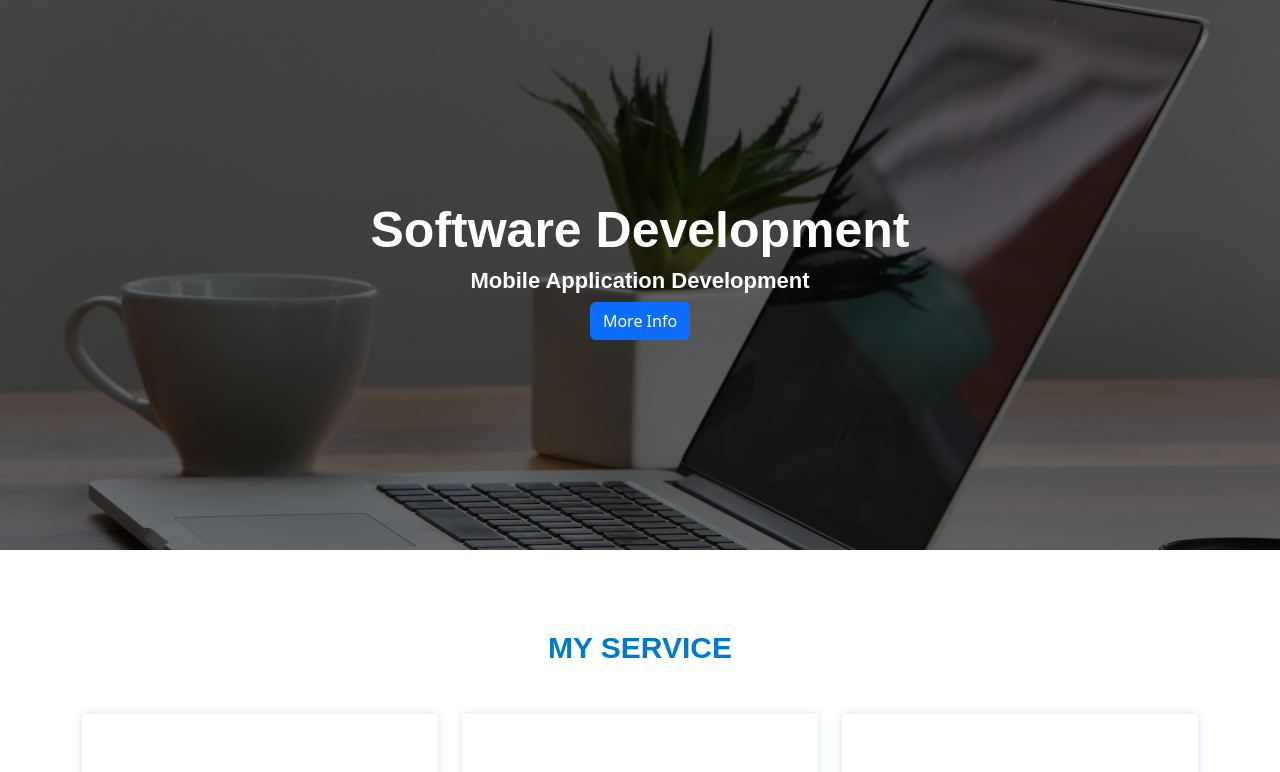
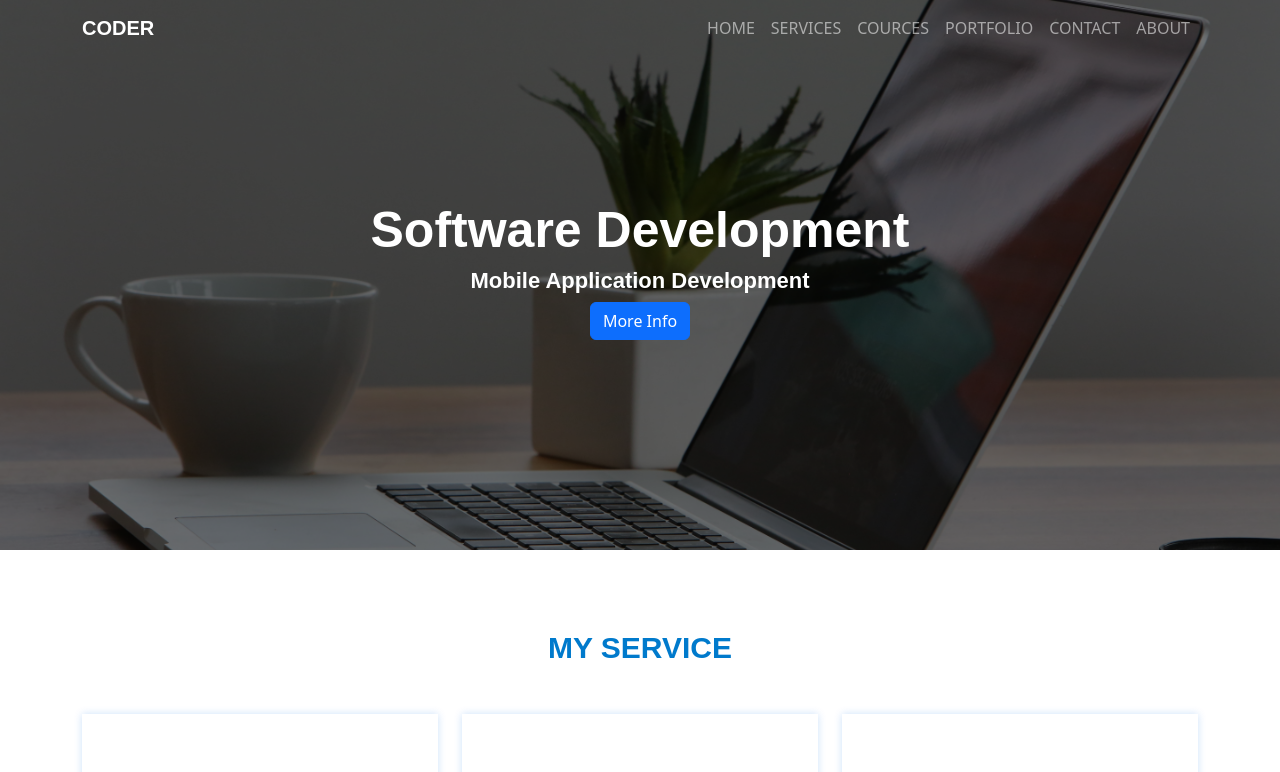
Before and after one commit to saifuldeveloper/react_basik_project, a React (Create React App) app: page / in a window 1280 px wide. Shown: the top 772 px of the page. Built offline with nearby package versions, Linux system fonts and the light colour scheme.

Commit message:
Navbar complete section

```diff
--- a/src/App.js
+++ b/src/App.js
@@ -1,11 +1,14 @@
 import React  from "react";
 import TopBanner from "./components/TopBanner/TopBanner";
 import Services from './components/Services/Services';
+import TopNavigation from "./components/TopNavigation/TopNavigation";
 
 function App() {
   return (
     <div>
 
+
+    <TopNavigation />
     <TopBanner />
     <Services/>
 
--- a/src/asset/css/custom.css
+++ b/src/asset/css/custom.css
@@ -1,3 +1,7 @@
+
+
+
+
 .TopFixedBanner {
     background-image: url("../image/topbanner.jpg");
     background-repeat: no-repeat;
@@ -30,6 +34,53 @@
     font-weight: 600;
     text-align: center;
 }
+/* ===========Navbar style =========== */
+.NavTitle{
+    font-family:'Montserrat ', sans-serif;
+    font-size: 24px;
+    color:#fff !important;
+    font-weight: 700;
+}
+.NavTitleScroll{
+    font-family:'Montserrat ', sans-serif;
+    font-size: 24px;
+    color:#007ACC !important;
+    font-weight: 700;
+}
+.navBackground{
+    -webkit-transition:background-color 400ms linea ;
+    -moz-transition:background-color 400ms linea ;
+    -o-transition:background-color 400ms linea ;
+    transition: background-color 400ms linear;
+    background-color: rgba(00, 00, 00, 00.0) !important;
+}
+.navBackgroundScroll{
+    -webkit-transition:background-color 400ms linea ;
+    -moz-transition:background-color 400ms linea ;
+    -o-transition:background-color 400ms linea ;
+    transition: background-color 400ms linear;
+    background-color: #ffffff !important;
+}
+.NavItem{
+    font-family:'Montserrat ', sans-serif;
+    font-size: 16px;
+    color:#ffffff !important;
+    font-weight: 700;
+    text-decoration: none !important;
+}
+.NavItemScroll{
+    font-family:'Montserrat ', sans-serif;
+    font-size: 16px;
+    color:#000000 !important;
+    font-weight: 700;
+    text-decoration: none !important;
+}
+
+
+
+
+
+
 .ServiceMainTitle{
     font-family:'Montserrat ', sans-serif;
     font-size: 30px;
--- /dev/null
+++ b/src/components/TopNavigation/TopNavigation.js
@@ -0,0 +1,64 @@
+import React, { Component } from "react";
+import { Fragment } from "react";
+import { Navbar,Container,Nav } from "react-bootstrap";
+
+
+export default class TopNavigation extends Component {
+
+    constructor() {
+        super();
+        this.state = {
+            nabarTitle: "NavTitle",
+            navBarBack: "navBackground",
+            navBarItem: "NavItem"
+        };
+    }
+    onscroll = () => {
+        if (window.scrollY > 100) {
+            this.setState({
+                nabarTitle: "NavTitleScroll",
+                navBarBack: "navBackgroundScroll",
+                navBarItem: "NavItemScroll"
+            });
+        } else if(window.scrollY < 100){
+            this.setState({
+                nabarTitle: "NavTitle",
+                navBarBack: "navBackground",
+                navBarItem: "navItem"
+
+            });
+        }
+    }
+
+    componentDidMount() {
+        window.addEventListener("scroll", this.onscroll);
+    }
+
+
+  render() {
+    return (
+      <Fragment>
+        <Navbar fixed="top" className={this.state.navBarBack} collapseOnSelect expand="lg"  variant="dark">
+          <Container>
+            <Navbar.Brand className={ this.state.nabarTitle } href="#home">CODER </Navbar.Brand>
+            <Navbar.Toggle aria-controls="responsive-navbar-nav" />
+            <Navbar.Collapse id="responsive-navbar-nav">
+              <Nav className="me-auto">
+
+              </Nav>
+              <Nav>
+                <Nav.Link className={this.state.navBarItem} href="#deets">HOME</Nav.Link>
+                <Nav.Link  className={this.state.navBarItem} href="#deets">SERVICES</Nav.Link>
+                <Nav.Link className={this.state.navBarItem} href="#deets">COURCES</Nav.Link>
+                <Nav.Link className={this.state.navBarItem} href="#deets">PORTFOLIO</Nav.Link>
+                <Nav.Link className={this.state.navBarItem} href="#deets">CONTACT</Nav.Link>
+                <Nav.Link className={this.state.navBarItem} href="#deets">ABOUT</Nav.Link>
+
+              </Nav>
+            </Navbar.Collapse>
+          </Container>
+        </Navbar>
+      </Fragment>
+    );
+  }
+}
```
